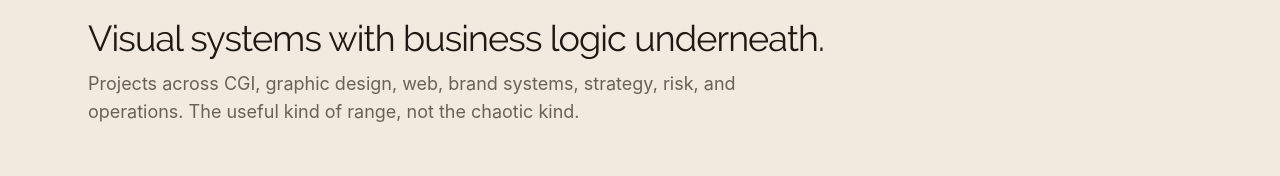
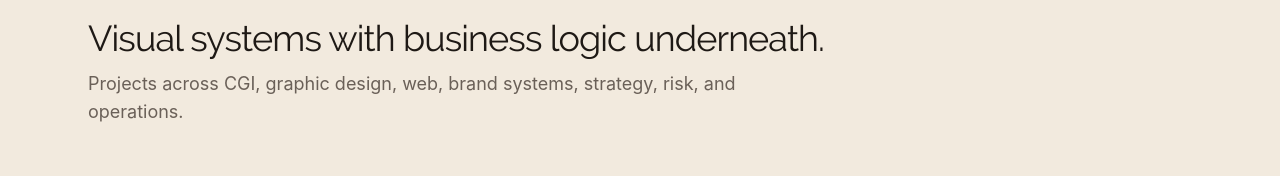
Before and after one commit to mohabbis/personal-portfolio, a Next.js app: page /work in a window 1280 px wide. Shown: the part 195-371 px from the top of the page. Built offline with nearby package versions, Linux system fonts and the light colour scheme.

Commit message:
Clean work page copy

```diff
--- a/app/work/page.tsx
+++ b/app/work/page.tsx
@@ -34,7 +34,7 @@ export default function WorkPage() {
         <PageIntro
           eyebrow="Work"
           title="Visual systems with business logic underneath."
-          description="Projects across CGI, graphic design, web, brand systems, strategy, risk, and operations. The useful kind of range, not the chaotic kind."
+          description="Projects across CGI, graphic design, web, brand systems, strategy, risk, and operations."
         />
 
         <section className="border-t border-foreground/[0.045] bg-background/35 py-10 sm:py-14">
```
